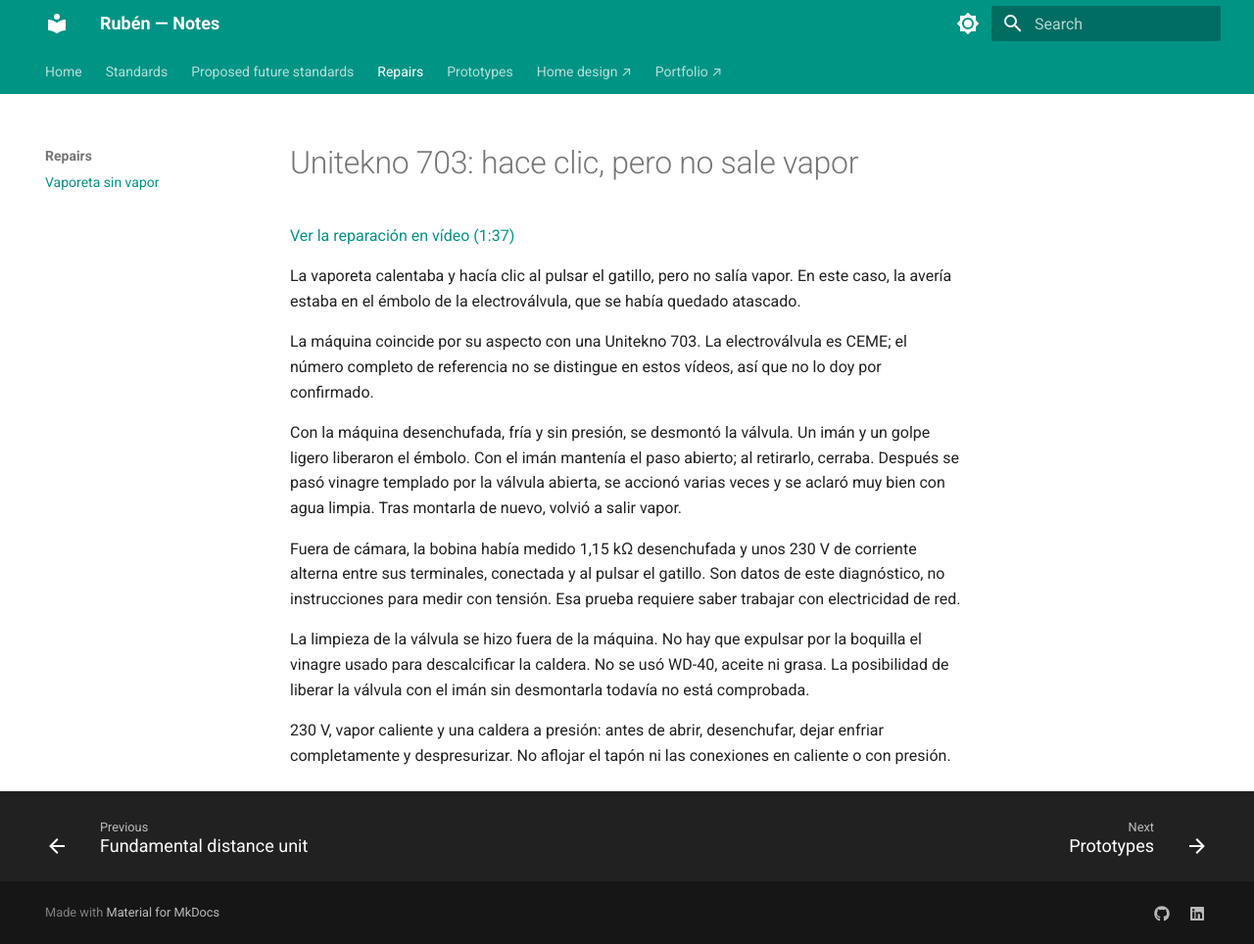
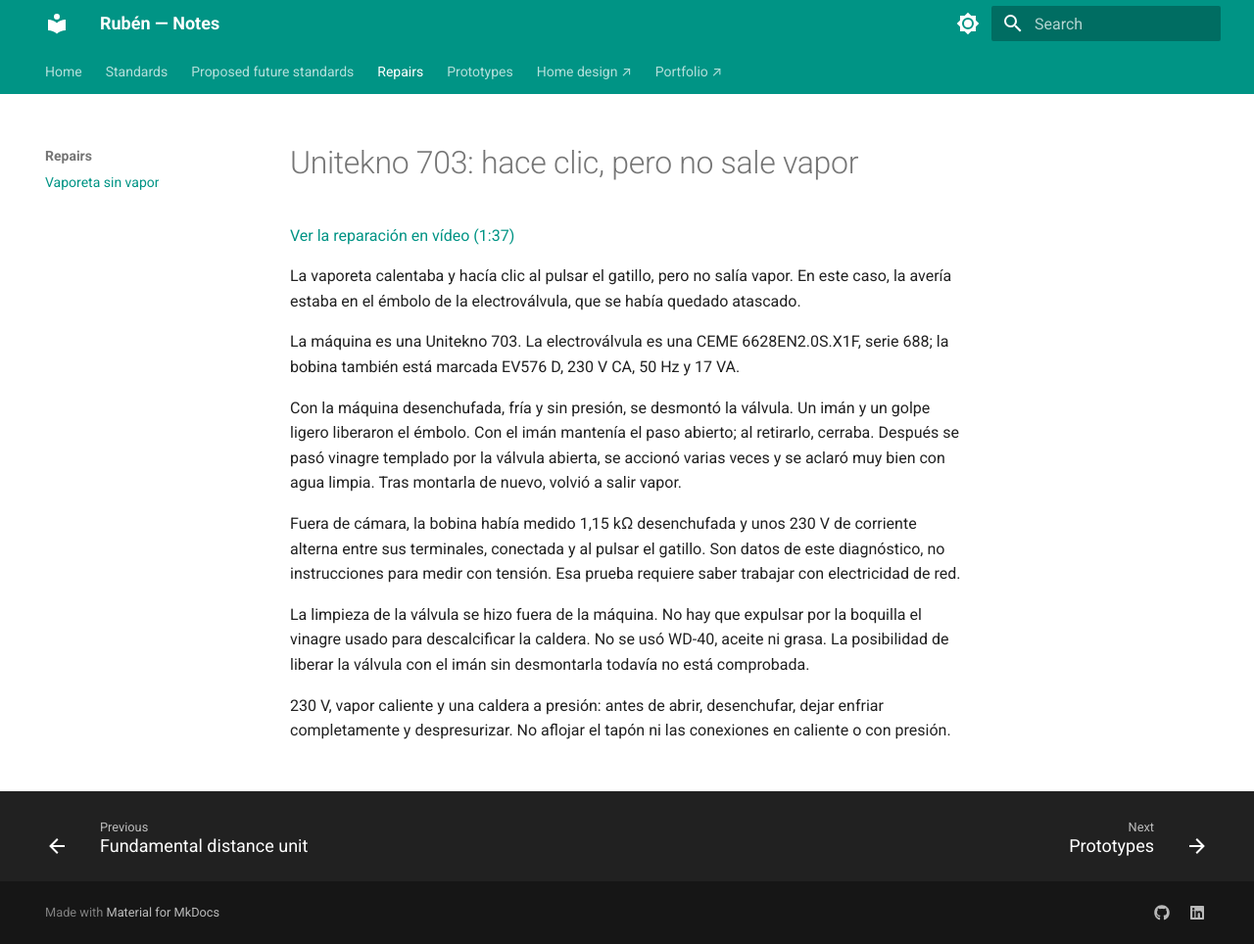
Before and after one commit to rubenayla/notes, an MkDocs documentation site: the page built from docs/unitekno-steam-valve-repair.md, in a window 1280 px wide and 964 px high. Shown: the whole window at 98% size. Built offline with MkDocs 1.6.1 and Material for MkDocs 9.7.7, drawn with Linux system fonts in a browser that asks for light colours.

Commit message:
Correct Unitekno valve identification

```diff
--- a/docs/unitekno-steam-valve-repair.md
+++ b/docs/unitekno-steam-valve-repair.md
@@ -4,7 +4,7 @@
 
 La vaporeta calentaba y hacía clic al pulsar el gatillo, pero no salía vapor. En este caso, la avería estaba en el émbolo de la electroválvula, que se había quedado atascado.
 
-La máquina coincide por su aspecto con una Unitekno 703. La electroválvula es CEME; el número completo de referencia no se distingue en estos vídeos, así que no lo doy por confirmado.
+La máquina es una Unitekno 703. La electroválvula es una CEME 6628EN2.0S.X1F, serie 688; la bobina también está marcada EV576 D, 230 V CA, 50 Hz y 17 VA.
 
 Con la máquina desenchufada, fría y sin presión, se desmontó la válvula. Un imán y un golpe ligero liberaron el émbolo. Con el imán mantenía el paso abierto; al retirarlo, cerraba. Después se pasó vinagre templado por la válvula abierta, se accionó varias veces y se aclaró muy bien con agua limpia. Tras montarla de nuevo, volvió a salir vapor.
 
```
Also changed, not shown: history.md (+4 -0 lines).
